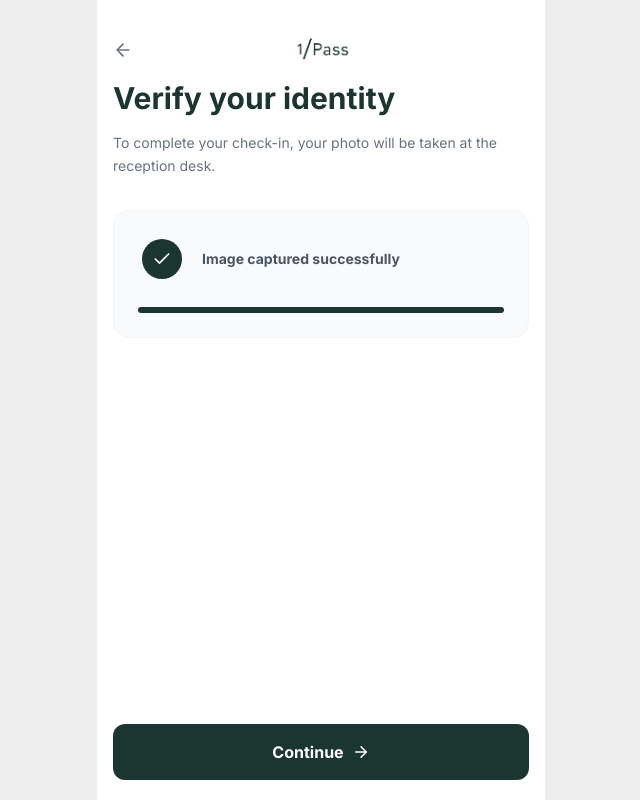
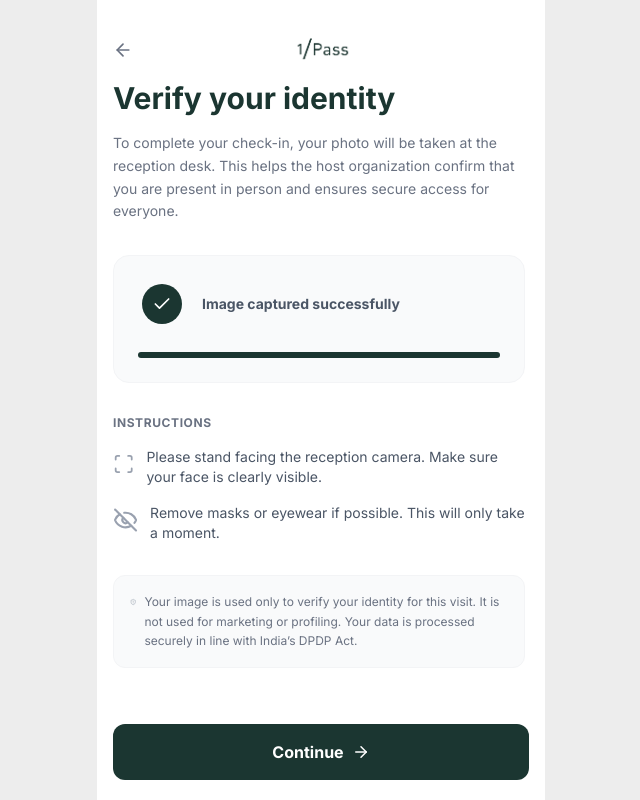
Before and after one commit to HMS159/OnePass_Mobile_Web_App, a React (Vite) app: page /face-match in a window 1280 px wide. Shown: the whole page, without its empty margins (319-959 px from the left). Built offline with nearby package versions, Linux system fonts and the light colour scheme; the HTML template or start-up script is replaced by a standard one.

Commit message:
Changes Done

```diff
--- a/src/Pages/FaceMatch.jsx
+++ b/src/Pages/FaceMatch.jsx
@@ -179,17 +179,17 @@ const FaceMatch = () => {
   }, []);
 
   return (
-    <div className="w-full h-dvh bg-white px-4 py-5 flex flex-col overflow-y-auto">
+    <div className="w-full h-dvh bg-white px-4 py-5 flex flex-col overflow-hidden">
       <MobileHeader />
+      <h1 className="text-3xl font-bold text-[#1b3631] mb-4">
+        Verify your identity
+      </h1>
 
-      <div className="flex-1">
-        <h1 className="text-3xl font-bold text-[#1b3631] mb-4">
-          Verify your identity
-        </h1>
-
+      <div className="flex-1 overflow-y-auto pr-1">
         <p className="text-gray-500 text-sm mb-8 leading-relaxed">
           To complete your check-in, your photo will be taken at the reception
-          desk.
+          desk. This helps the host organization confirm that you are present in
+          person and ensures secure access for everyone.
         </p>
 
         {/* Capture Status */}
@@ -245,12 +245,48 @@ const FaceMatch = () => {
             />
           </div>
         </div>
+        {/* Instructions */}
+        <div className="mb-8">
+          <h3 className="text-xs font-bold tracking-wider text-gray-500 mb-4">
+            INSTRUCTIONS
+          </h3>
+
+          <div className="space-y-4 text-sm text-gray-600">
+            <div className="flex items-start gap-3">
+              <Scan size={30} className="mt-0.5 text-gray-400" />
+              <p>
+                Please stand facing the reception camera. Make sure your face is
+                clearly visible.
+              </p>
+            </div>
+
+            <div className="flex items-start gap-3">
+              <EyeOff size={30} className="mt-0.5 text-gray-400" />
+              <p>
+                Remove masks or eyewear if possible. This will only take a
+                moment.
+              </p>
+            </div>
+          </div>
+        </div>
+
+        {/* Privacy Info */}
+        <div className="bg-gray-50 border border-gray-100 rounded-xl p-4 text-xs text-gray-500 leading-relaxed mb-6">
+          <div className="flex items-start gap-2">
+            <ShieldAlert size={16} className="mt-0.5 text-gray-400" />
+            <p>
+              Your image is used only to verify your identity for this visit. It
+              is not used for marketing or profiling. Your data is processed
+              securely in line with India’s DPDP Act.
+            </p>
+          </div>
+        </div>
       </div>
 
       <button
         disabled={status !== "success"}
         onClick={() => navigate("/success")}
-        className={`w-full h-14 rounded-xl font-bold transition flex items-center justify-center gap-2
+        className={`w-full h-14 rounded-xl shrink-0 font-bold transition flex items-center justify-center gap-2
           ${
             status === "success"
               ? "bg-[#1b3631] text-white"
```
